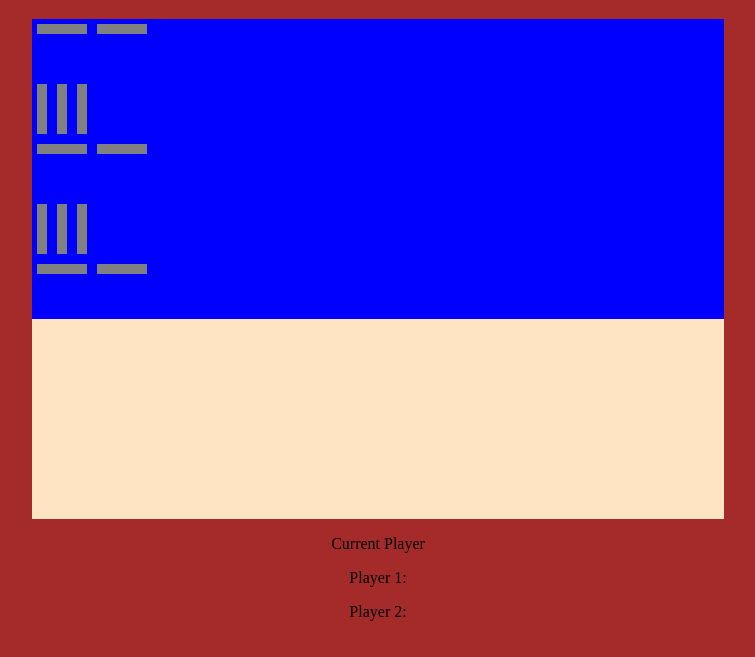
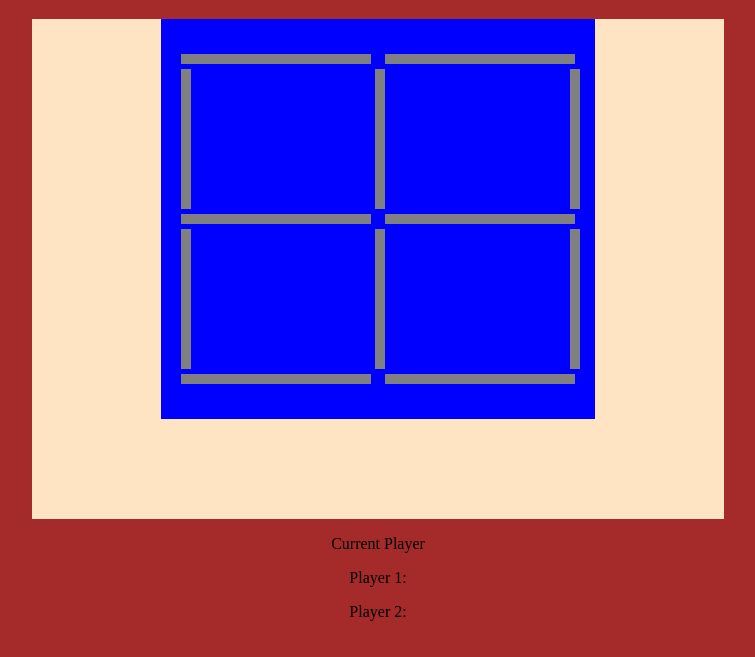
Before and after one commit to Ricardo-21/linesAndBoxes, a plain HTML site: page index.html in a window 1280 px wide. Shown: the part 61-718 px from the top of the page, without its empty margins (262-1017 px from the left). Drawn offline with Linux system fonts and the light colour scheme.

Commit message:
made changes

```diff
--- a/index.html
+++ b/index.html
@@ -11,11 +11,11 @@
 <body>
     <h1>Lines and Boxes</h1>
     <div id="board">
-        <div id = 'row1' class = 'row'></div>
+        <div id = 'row1' class = 'row h' ></div>
         <div id = 'row2' class = 'row'></div>
-        <div id = 'row3' class = 'row'></div>
+        <div id = 'row3' class = 'row h'></div>
         <div id = 'row4' class = 'row'></div>
-        <div id = 'row5' class = 'row'></div>
+        <div id = 'row5' class = 'row h'></div>
     </div>
     <div>
         <p>Current Player</p>
--- a/script.js
+++ b/script.js
@@ -17,7 +17,7 @@ document.addEventListener("DOMContentLoaded", () => {
     for(let i = 0; i < 12; i++){
         if(isHorizontal){
             let row = document.getElementById(`row${rowCount}`);
-            let line = makeLine(`${i}`, "10px", "50px");
+            let line = makeLine(`${i}`, "10px", "190px");
             row.append(line);
             counter++
             if(counter === 2){
@@ -28,7 +28,8 @@ document.addEventListener("DOMContentLoaded", () => {
         }
         else{
             let row = document.getElementById(`row${rowCount}`)
-            let line = makeLine(`${i}`, "50px", "10px")
+            let line = makeLine(`${i}`, "140px", "10px")
+            line.style.marginLeft = '10px'
             row.append(line);
             counter++
             if(counter === 3){
--- a/styles.css
+++ b/styles.css
@@ -8,14 +8,19 @@ h1, p{
     text-align: center;
 }
 .row {
-    display: block;
+    display: flex;
     background-color: blue;
-    width: 100%;
+    width: 60%;
     height: 60px;
-    padding: 0px;
-    margin: 0px;
+    padding: 10px;
+    margin: auto;
     text-align: center;
-
+    align-items: center;
+    justify-content: space-between;
+}
+.h{
+display: flex;
+justify-content: space-evenly;
 }
 
 #board{
```
